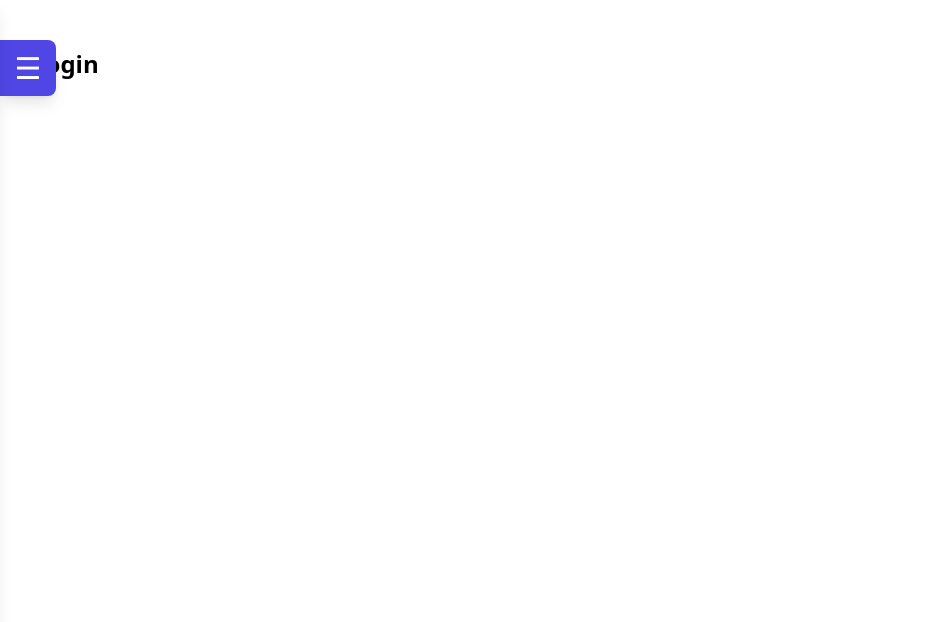
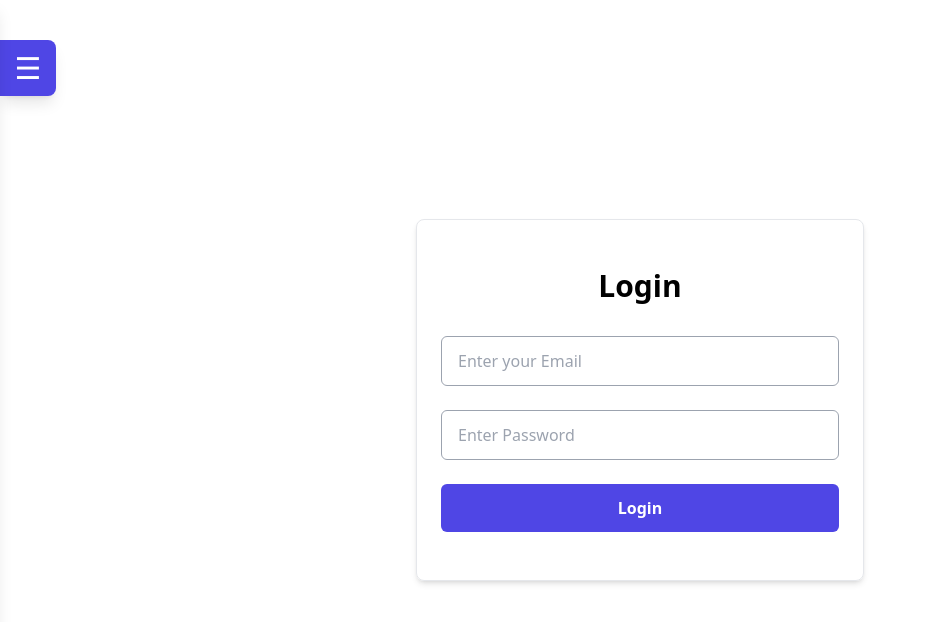
Before and after one commit to cole15sky/Rails-API-with-React, a React (Create React App) app in the folder frontend/: page /login in a window 1280 px wide. Shown: the top 622 px of the page, without its empty margins (0-927 px from the left). Built offline with nearby package versions, Linux system fonts and the light colour scheme; the HTML template or start-up script is replaced by a standard one.

Commit message:
style(frontend): loginPage

```diff
--- a/frontend/src/pages/Authentication.js
+++ b/frontend/src/pages/Authentication.js
@@ -1,27 +1,69 @@
-import React from "react";
-import PropTypes from 'prop-types'
+import React, { useState } from "react";
+import PropTypes from "prop-types";
 
 export const PageType = Object.freeze({
   LOGIN: 0,
   REGISTER: 1,
 });
 
+const Authentication = ({ pageType }) => {
+  const [email, setEmail] = useState("");
+  const [password, setPassword] = useState("");
 
+  const handleEmailChange = (e) => {
+    setEmail(e.target.value);
+  };
+  const handlePasswordChange = (e) => {
+    setPassword(e.target.value);
+  };
+  const handleSubmit = async (e) => {
+    e.preventDefault();
+    console.log("email: ", email);
+    console.log("password: ", password);
+  };
 
-const Authentication = ({ pageType}) => {
   return (
-    <div className="bg-white">
-        <div className="mx-auto max-w-7xl px-2 sm:px-6 lg:px-8 py-12">
-            <h3 className="text-2xl font-bold">
-                {(pageType===PageType.LOGIN)? 'Login': 'Register'}
-                 </h3>
-        </div>
+    <div className="bg-white min-h-screen flex items-center justify-center">
+      <div className="w-full max-w-md px-6 py-12 border border-gray-200 rounded-lg shadow-md">
+        <h3 className="text-3xl font-bold text-center mb-8">
+          {pageType === PageType.LOGIN ? "Login" : "Register"}
+        </h3>
+
+        <form onSubmit={handleSubmit} className="flex flex-col gap-6">
+          <input
+            name="email"
+            type="email"
+            className="py-3 px-4 border border-gray-400 rounded-md focus:outline-none focus:ring-2 focus:ring-indigo-500"
+            placeholder="Enter your Email"
+            value={email}
+            onChange={handleEmailChange}
+            required
+          />
+
+          <input
+            name="password"
+            type="password"
+            className="py-3 px-4 border border-gray-400 rounded-md focus:outline-none focus:ring-2 focus:ring-indigo-500"
+            placeholder="Enter Password"
+            value={password}
+            onChange={handlePasswordChange}
+            required
+          />
+
+          <button
+            type="submit"
+            className="bg-indigo-600 hover:bg-indigo-700 text-white py-3 rounded-md font-semibold transition-colors duration-200"
+          >
+            {pageType === PageType.LOGIN ? "Login" : "Register"}
+          </button>
+        </form>
+      </div>
     </div>
   );
 };
 
 Authentication.propTypes = {
-    pageType: PropTypes.number.isRequired,
+  pageType: PropTypes.number.isRequired,
 };
 
 export default Authentication;
```
